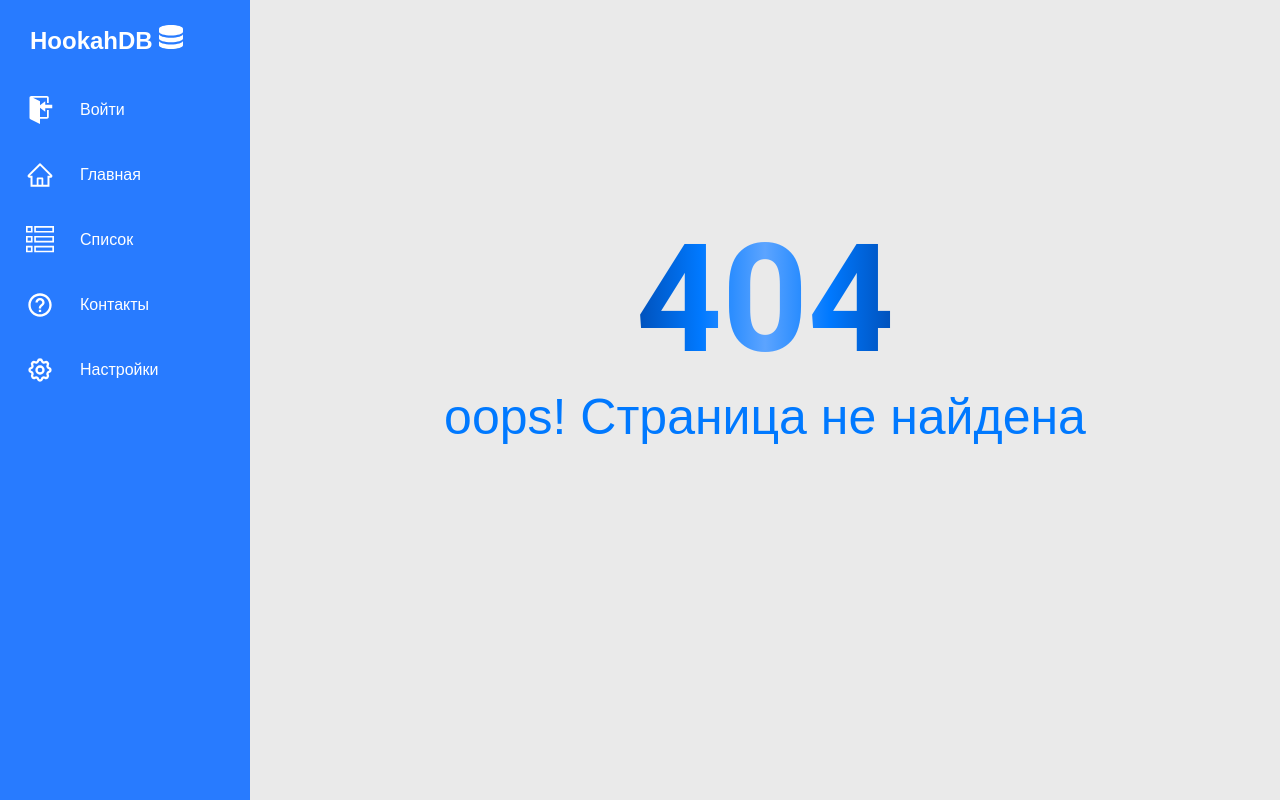
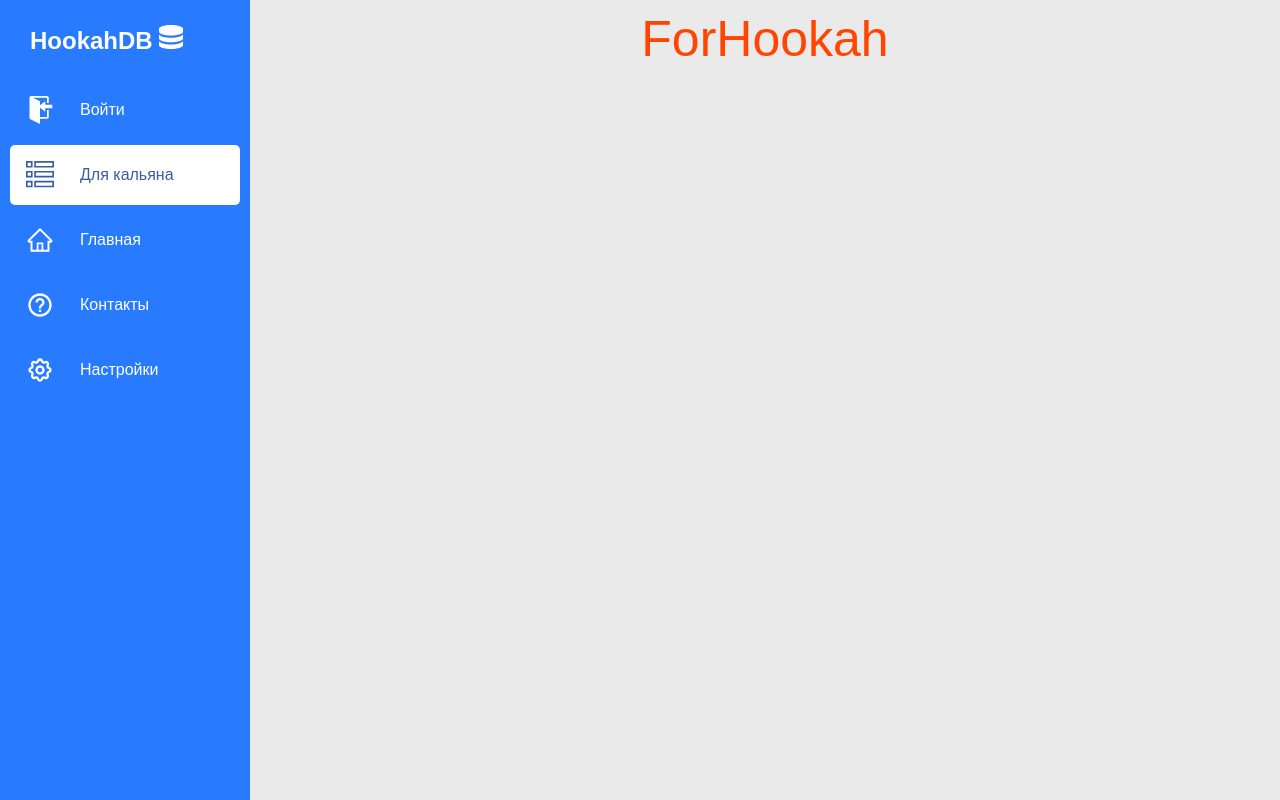
Before and after one commit to Artur-Yamai/HookahDB-frontend, a React (Create React App) app: page /for-hookah in a window 1280 px wide. Before the commit this address had no page. Built offline with nearby package versions, Linux system fonts and the light colour scheme.

Commit message:
ForHookah page init

```diff
--- a/src/App.tsx
+++ b/src/App.tsx
@@ -1,7 +1,13 @@
 import { BrowserRouter, Routes, Route } from "react-router-dom";
 import UserStore from "./store/user";
 import { MainLayout } from "./components";
-import { Authorization, HomePage, Userpage, NotFound } from "./pages";
+import {
+  Authorization,
+  HomePage,
+  Userpage,
+  NotFound,
+  ForHookah,
+} from "./pages";
 import "./App.scss";
 
 export default function App() {
@@ -16,7 +22,8 @@ export default function App() {
           <Route path="/auth" element={<Authorization />} />
           <Route path="/" element={<MainLayout />}>
             <Route index={true} element={<HomePage />} />
-            <Route path="/myPage" element={<Userpage />} />
+            <Route path="/my-page" element={<Userpage />} />
+            <Route path="/for-hookah" element={<ForHookah />} />
             <Route path="*" element={<NotFound />} />
           </Route>
         </Routes>
--- a/src/components/NavBar/NavBar.tsx
+++ b/src/components/NavBar/NavBar.tsx
@@ -34,14 +34,14 @@ function NavBar(): JSX.Element {
       getIcon: () => <GoSignIn />,
     },
     {
+      caption: "Для кальяна",
+      path: "for-hookah",
+      getIcon: () => <TfiViewListAlt />,
+    },
+    {
       caption: "Главная",
       path: ".",
       getIcon: () => <AiOutlineHome />,
-    },
-    {
-      caption: "Список",
-      path: "about",
-      getIcon: () => <TfiViewListAlt />,
     },
     {
       caption: "Контакты",
@@ -67,7 +67,7 @@ function NavBar(): JSX.Element {
       userData && login
         ? {
             caption: login,
-            path: "/myPage",
+            path: "/my-page",
             getIcon: () => <BiUserCircle />,
           }
         : {
--- /dev/null
+++ b/src/pages/ForHookah/ForHookah.scss
@@ -0,0 +1,6 @@
+.fh {
+  width: 100%;
+  color: orangered;
+  font-size: 50px;
+  text-align: center;
+}
--- /dev/null
+++ b/src/pages/ForHookah/ForHookah.tsx
@@ -0,0 +1,5 @@
+import "./ForHookah.scss";
+
+export function ForHookah() {
+  return <div className="fh">ForHookah</div>;
+}
--- a/src/pages/index.tsx
+++ b/src/pages/index.tsx
@@ -1,6 +1,7 @@
 import Authorization from "./Authorization/Authorization";
 import Userpage from "./Userpage/Userpage";
+import { ForHookah } from "./ForHookah/ForHookah";
 export { HomePage } from "./HomePage/HomePage";
 export { NotFound } from "./NotFound/NotFound";
 
-export { Authorization, Userpage };
+export { Authorization, Userpage, ForHookah };
```
